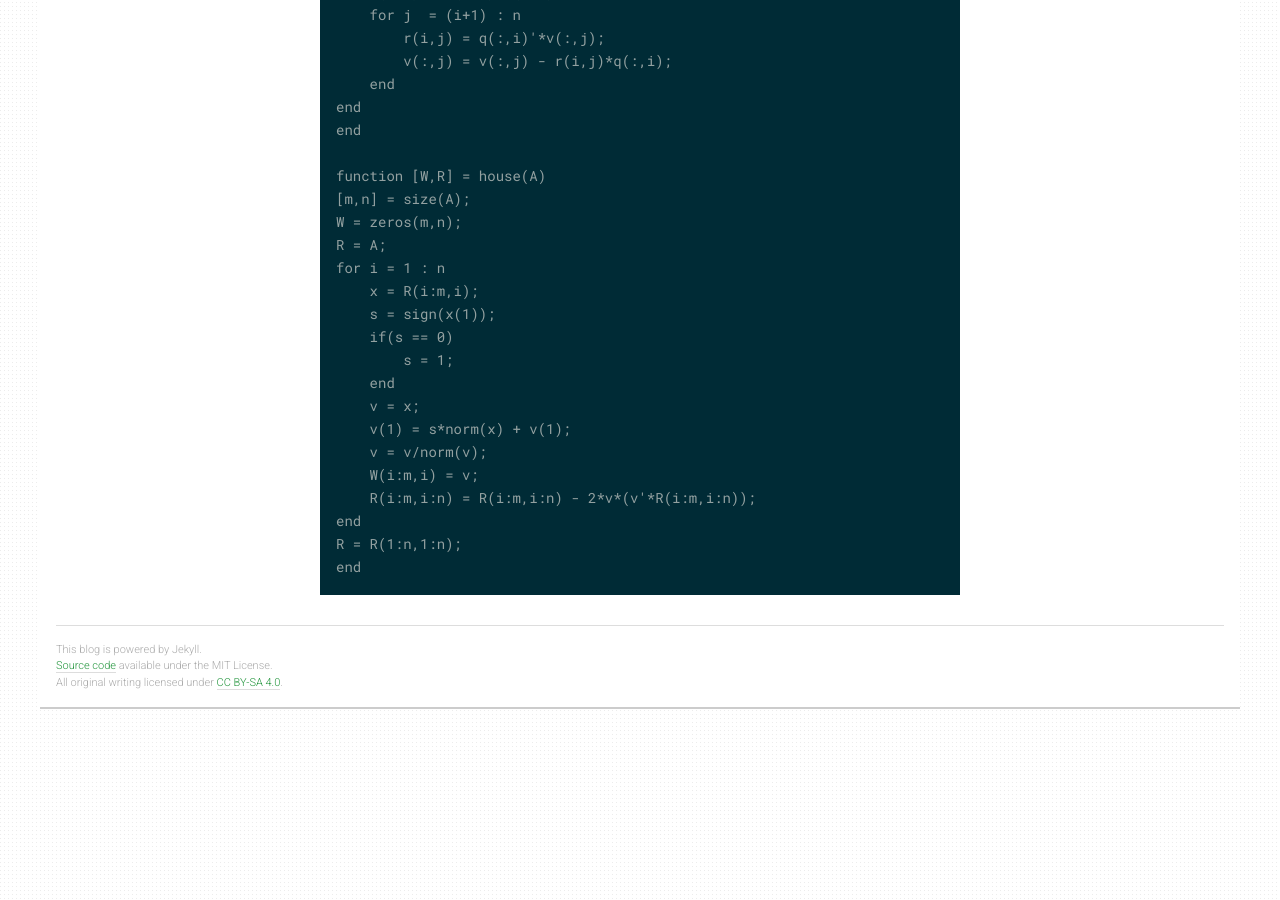
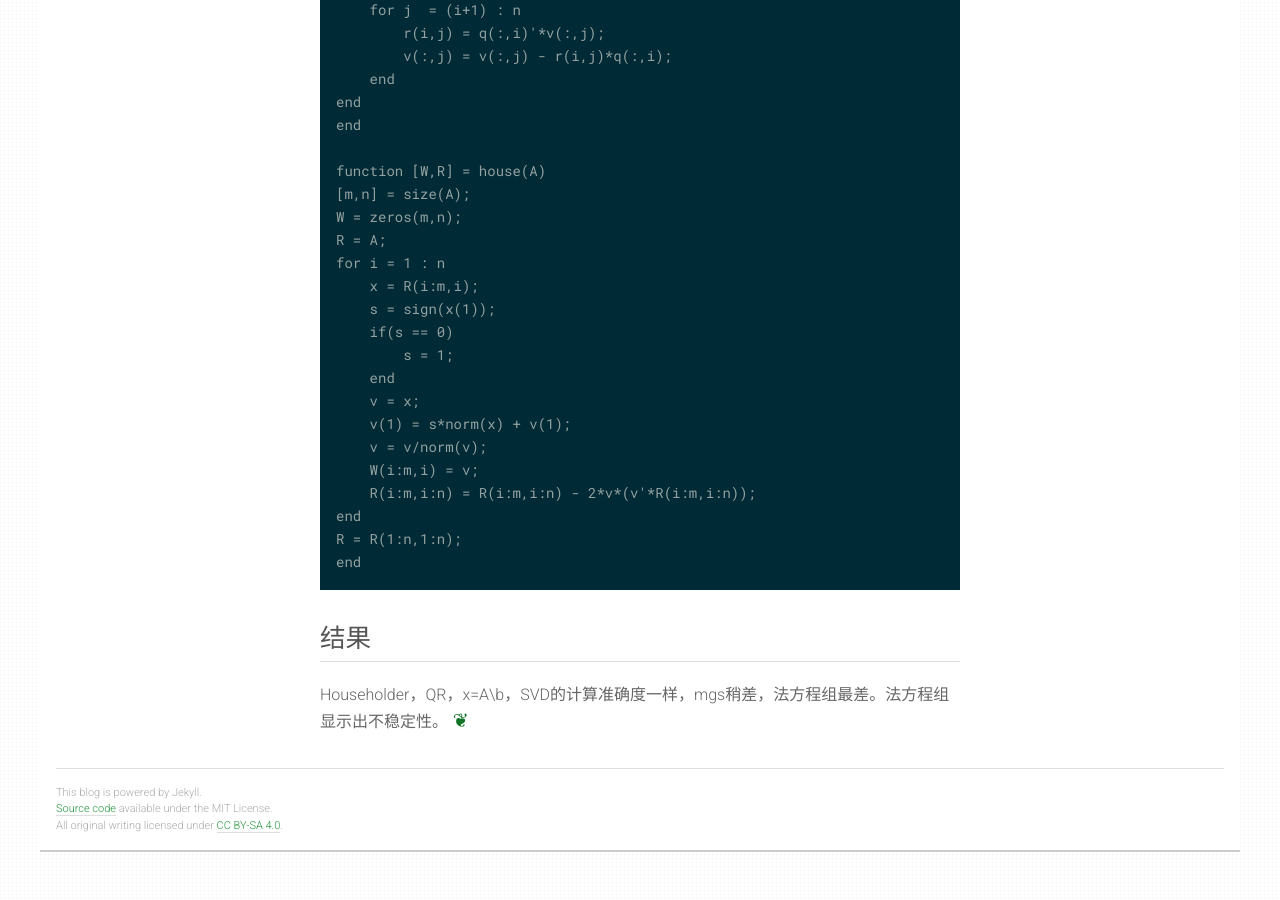
Before and after one commit to rlue/jekyll-solana, a Jekyll site: the page built from _posts/2019-9-29-六种方法实现最小二乘法.md, in a window 1280 px wide and 900 px high, scrolled down 2046 px. Built offline with Jekyll 4.4.1, drawn with Linux system fonts in a browser that asks for light colours; before the commit the page ends 2803 px from its top, so only the background shows below that.

Commit message:
Update 2019-9-29-六种方法实现最小二乘法.md

````diff
--- a/_posts/2019-9-29-六种方法实现最小二乘法.md
+++ b/_posts/2019-9-29-六种方法实现最小二乘法.md
@@ -82,3 +82,7 @@ end
 R = R(1:n,1:n);
 end
 ```
+
+## 结果
+
+Householder，QR，x=A\b，SVD的计算准确度一样，mgs稍差，法方程组最差。法方程组显示出不稳定性。
````
